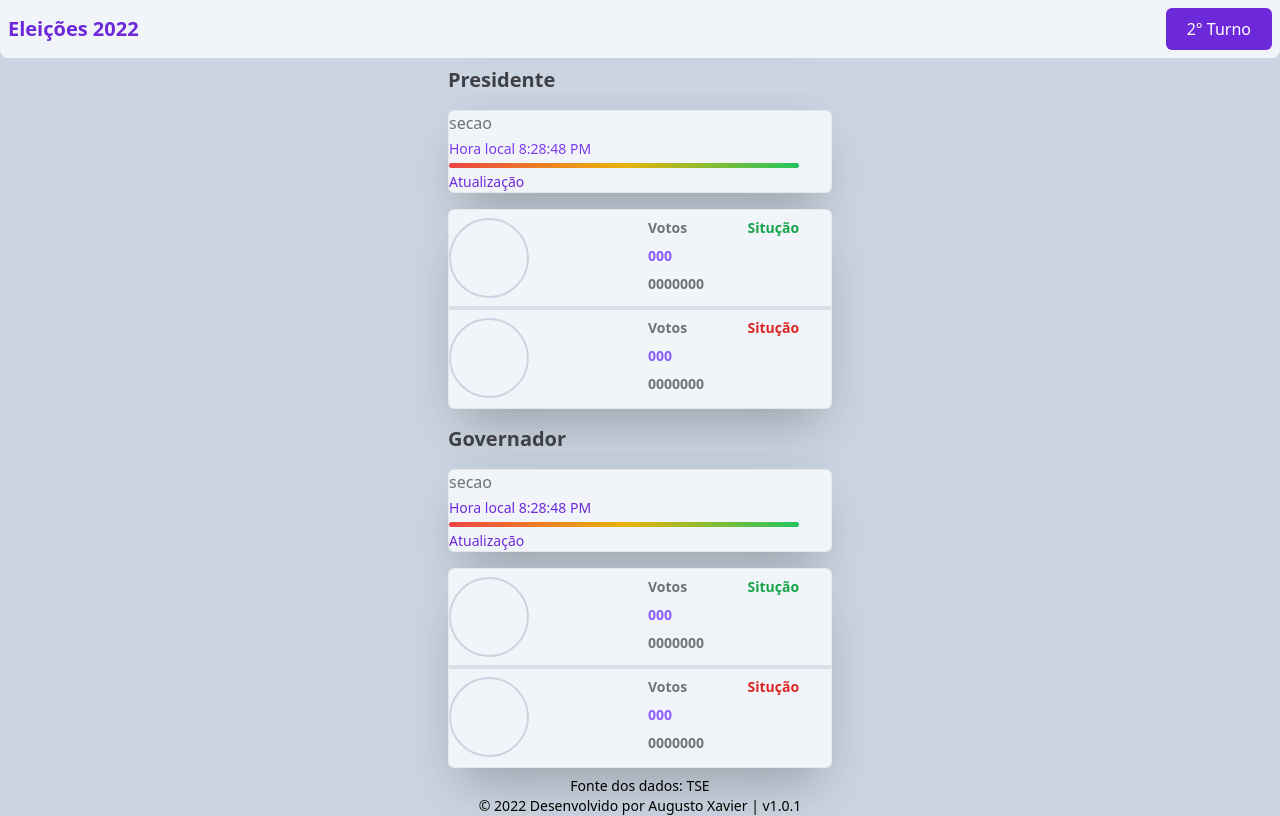
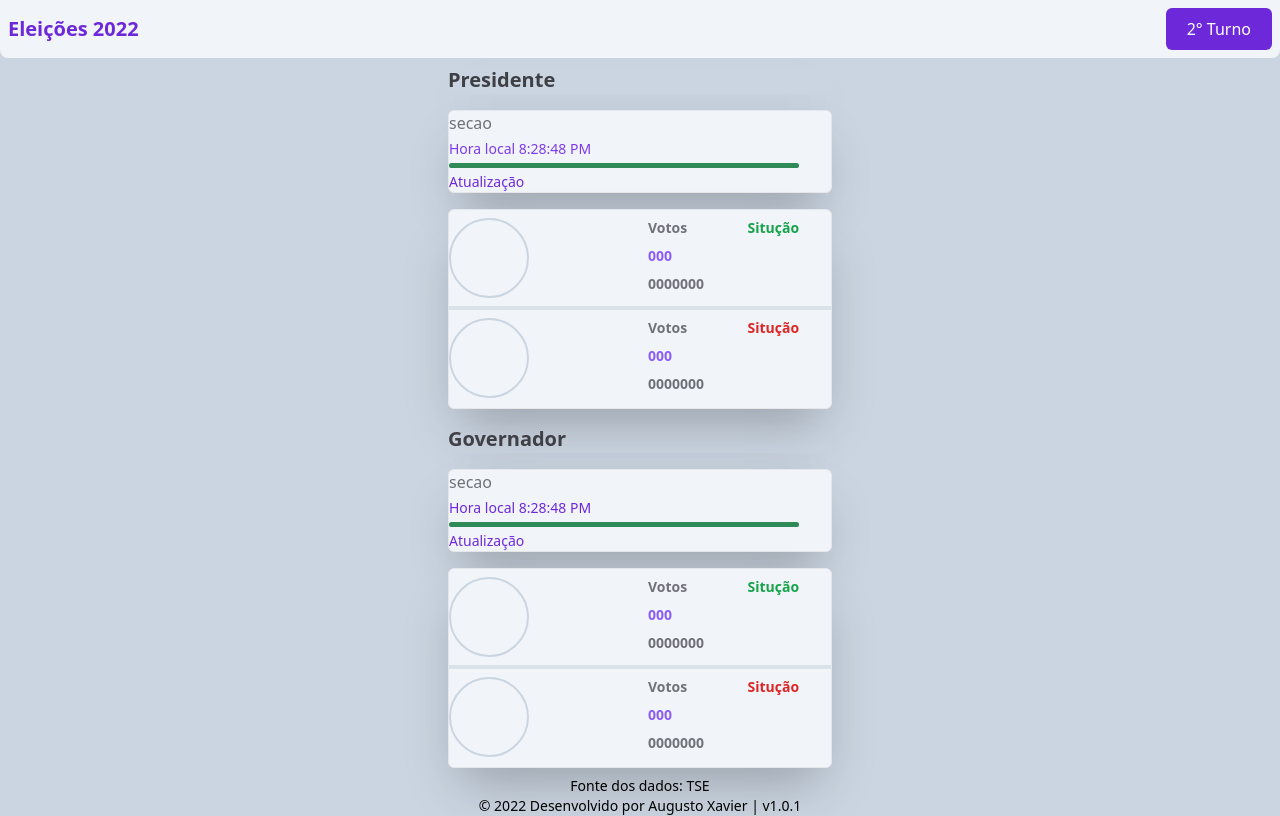
Before and after one commit to augustofoxavier/eleicoes2022, a plain HTML site: page 2turno.html in a window 1280 px wide. Drawn offline with nearby package versions, Linux system fonts and the light colour scheme; no server answers.

Commit message:
barra de progresso

```diff
--- a/2turno.html
+++ b/2turno.html
@@ -28,7 +28,7 @@
             <h2 id="pst1" class="text-base text-zinc-500 font-medium">secao</h2>
             <span id="hora1" class="text-violet-600 text-sm font-medium ">hora</span>
             <div class="barraPresidente">
-                <div class="bg-gradient-to-r from-red-500 via-yellow-500 to-green-500"></div>
+                <div ></div>
             </div>
             <span id="atualizacao1" class="text-violet-700 text-sm font-medium" >Atualização</span>
         </div>
@@ -103,7 +103,7 @@
             <h2 id="pst10" class="text-base text-zinc-500 font-medium">secao</h2>
             <span id="hora10" class="text-violet-700 text-sm font-medium">hora</span>
             <div class="barraGovernador">
-                <div class="bg-gradient-to-r from-red-500 via-yellow-500 to-green-500"></div>
+                <div></div>
 
             </div>
             <span id="atualizacao10" class="text-violet-700 text-sm font-medium" >Atualização</span>
```
